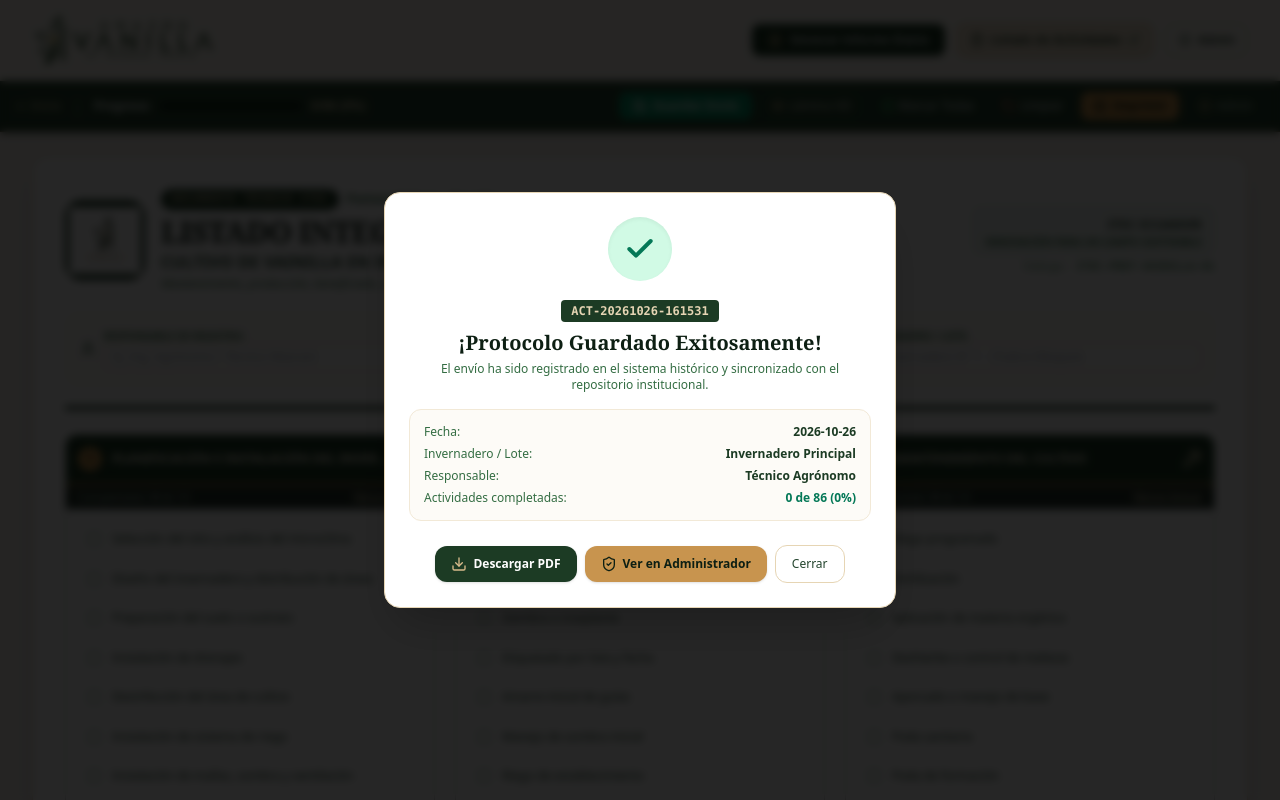
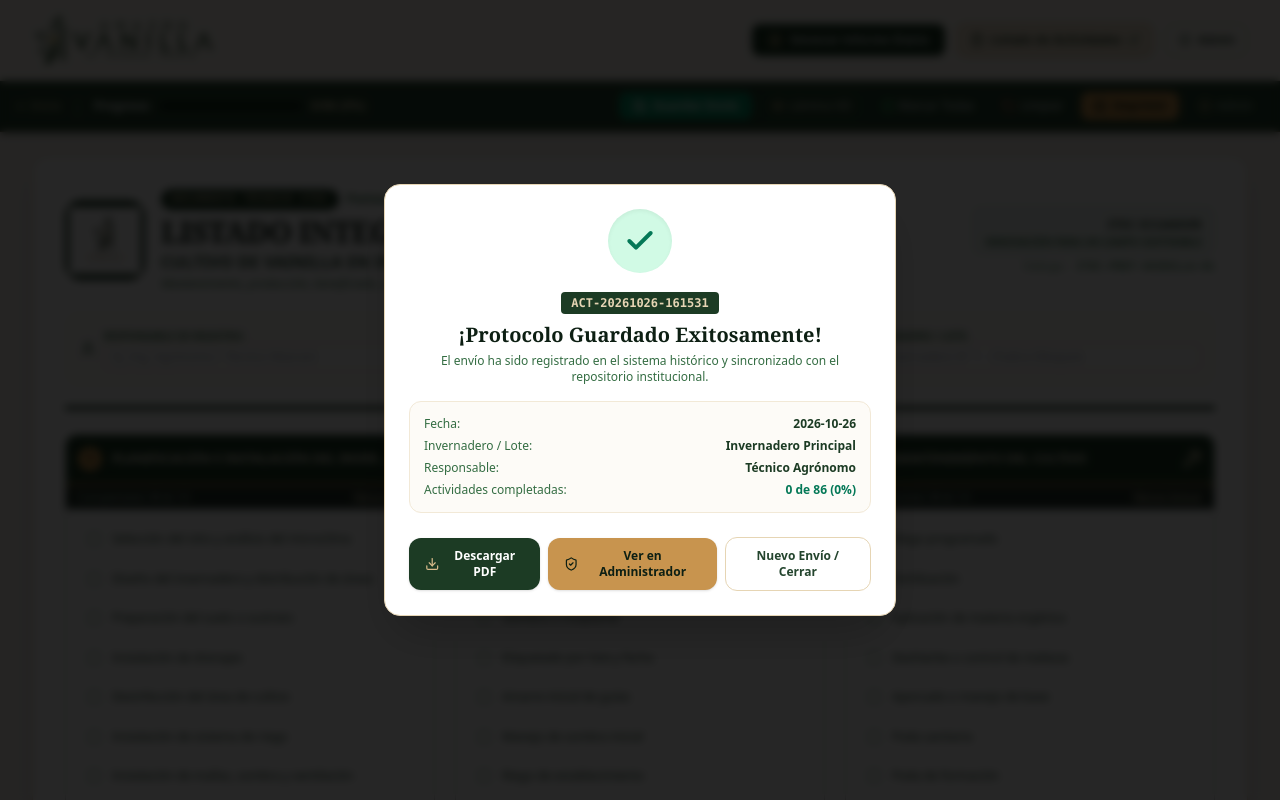
Before and after one commit to cristianfjaramillo-hue/landing-vanilla, a Next.js app: page /actividades in a window 1280 px wide. Both pictures are taken after a click on the button "Guardar Envío". Shown: the top 800 px of the page. Built offline with nearby package versions, Linux system fonts and the light colour scheme; no server answers.

Commit message:
feat: automatically reset and clear form when saving activity protocol

```diff
--- a/src/app/actividades/page.tsx
+++ b/src/app/actividades/page.tsx
@@ -147,6 +147,27 @@ export default function ActividadesPage() {
         ]);
       } catch (dbErr) {
         console.warn("Sincronización con Supabase (disponible en local):", dbErr);
+      }
+
+      // 3. Limpiar y reiniciar automáticamente la pantalla y el formulario
+      setCheckedItems({});
+      setResponsable("");
+      setLote("");
+      setObservaciones("");
+      setFecha(now.toISOString().split("T")[0]);
+
+      try {
+        localStorage.removeItem("vanilla_actividades_checked");
+        localStorage.removeItem("vanilla_actividades_responsable");
+        localStorage.removeItem("vanilla_actividades_lote");
+        localStorage.removeItem("vanilla_actividades_obs");
+        localStorage.removeItem("vanilla_actividades_fecha");
+      } catch (e) {
+        // Ignore storage error
+      }
+
+      if (typeof window !== "undefined") {
+        window.scrollTo({ top: 0, behavior: "smooth" });
       }
 
       setSavedSuccessProtocol(newProtocol);
@@ -681,9 +702,10 @@ export default function ActividadesPage() {
 
               <button
                 onClick={() => setSavedSuccessProtocol(null)}
-                className="w-full sm:w-auto px-4 py-2.5 rounded-xl border border-vanilla-300 hover:bg-vanilla-50 text-forest-800 text-xs font-medium transition-colors"
+                className="w-full sm:w-auto px-4 py-2.5 rounded-xl border border-vanilla-300 hover:bg-vanilla-50 text-forest-800 text-xs font-semibold transition-colors"
+                title="Cerrar y continuar con el formulario limpio"
               >
-                Cerrar
+                Nuevo Envío / Cerrar
               </button>
             </div>
           </div>
```
